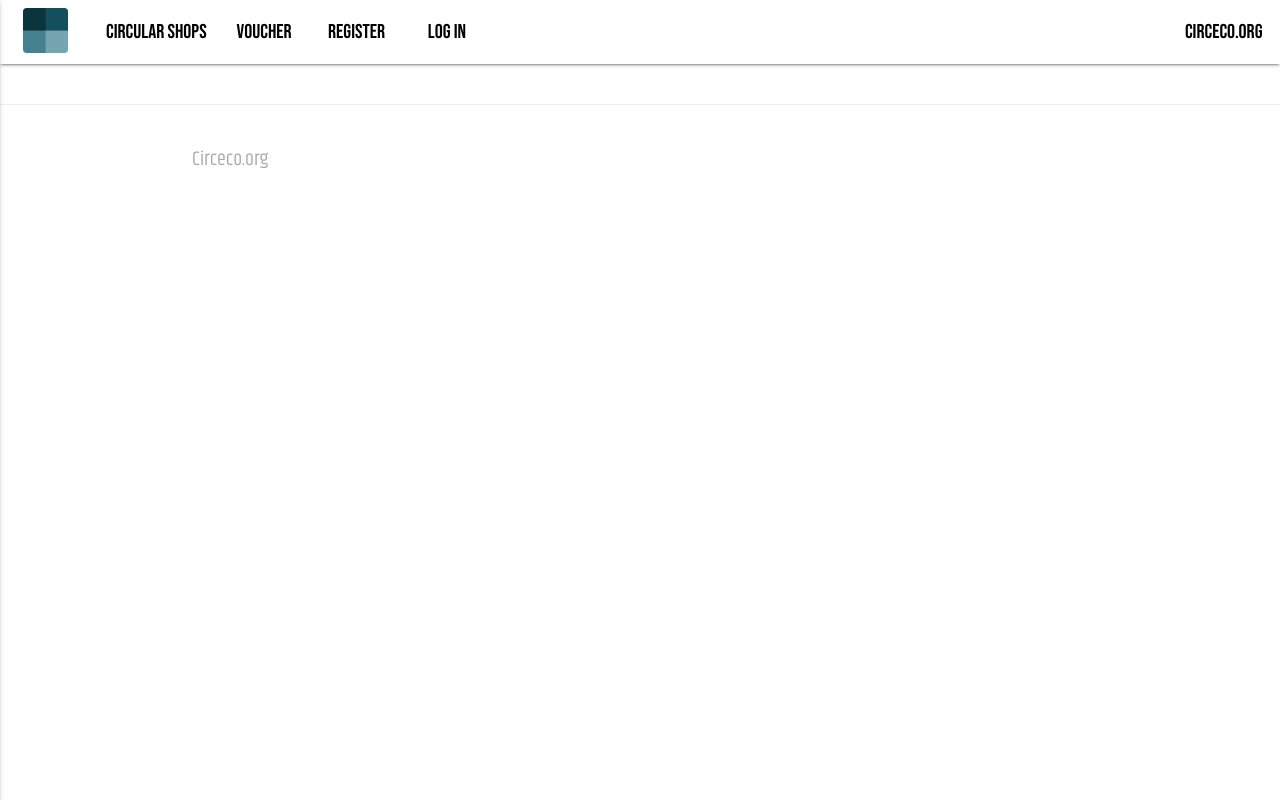
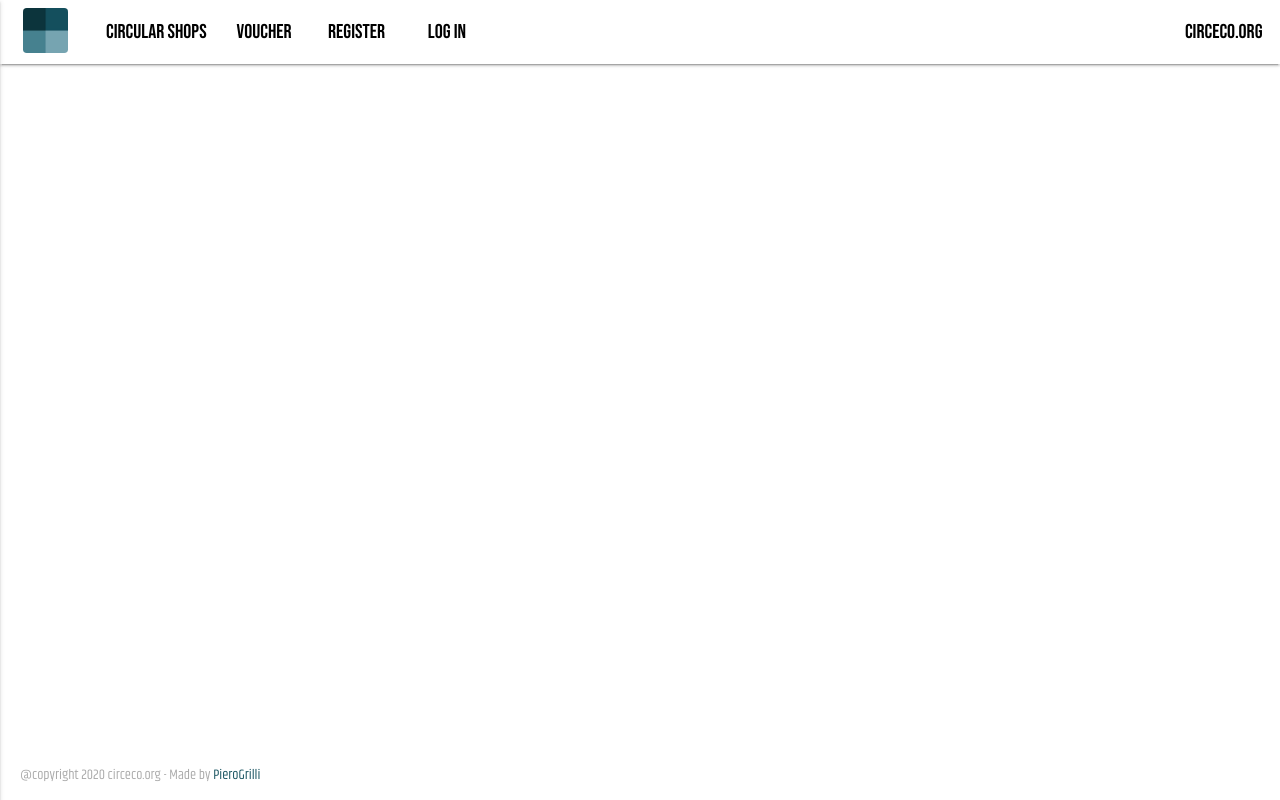
Before and after one commit to circeco/circeco_django, a Django app: page / in a window 1280 px wide. Run offline with Django 3.2, Linux system fonts and the light colour scheme; some libraries are stand-ins or nearby versions; some web fonts are replaced.

Commit message:
styling of the footer section

```diff
--- a/static/css/custom.css
+++ b/static/css/custom.css
@@ -77,6 +77,22 @@ div.alert {
 
 form {
     margin: 10%;
+}
+
+#author {
+    position: fixed;
+    bottom: 0px;
+    margin-left: 20px;
+    font-size: 14px;
+    color: #A9A9A9
+}
+
+#author a:hover {
+    color: #FF5252;
+}
+
+#author a {
+    color: #134f5cff;
 }
 
 /*---------------------Cards*/
--- a/templates/base.html
+++ b/templates/base.html
@@ -71,11 +71,13 @@
         </div>
         {% block content %} {% endblock %}
     </div>
-    <footer>
-        <div class="container">
-            <p>Circeco.org</p>
-        </div>
-    </footer>
+
+    <div id="author" class="container">
+        <p>@copyright 2020 circeco.org - Made by
+            <a href="https://circeco.github.io/Piero_resume/" target=”_blank”>PieroGrilli</a>
+        </p>
+    </div>
+
     <script src="https://cdnjs.cloudflare.com/ajax/libs/materialize/0.100.2/js/materialize.min.js"></script>
     <script src="/static/js/main.js"></script>
     </body>
```
